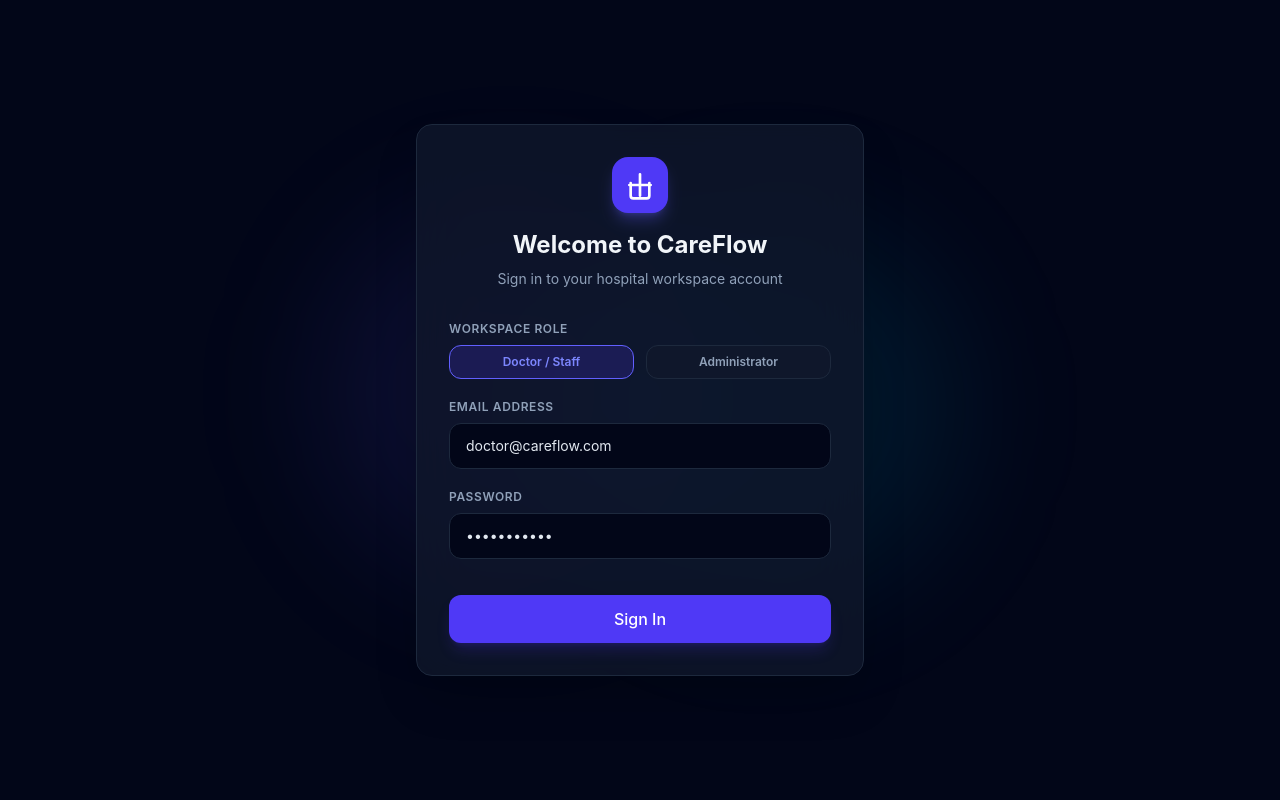
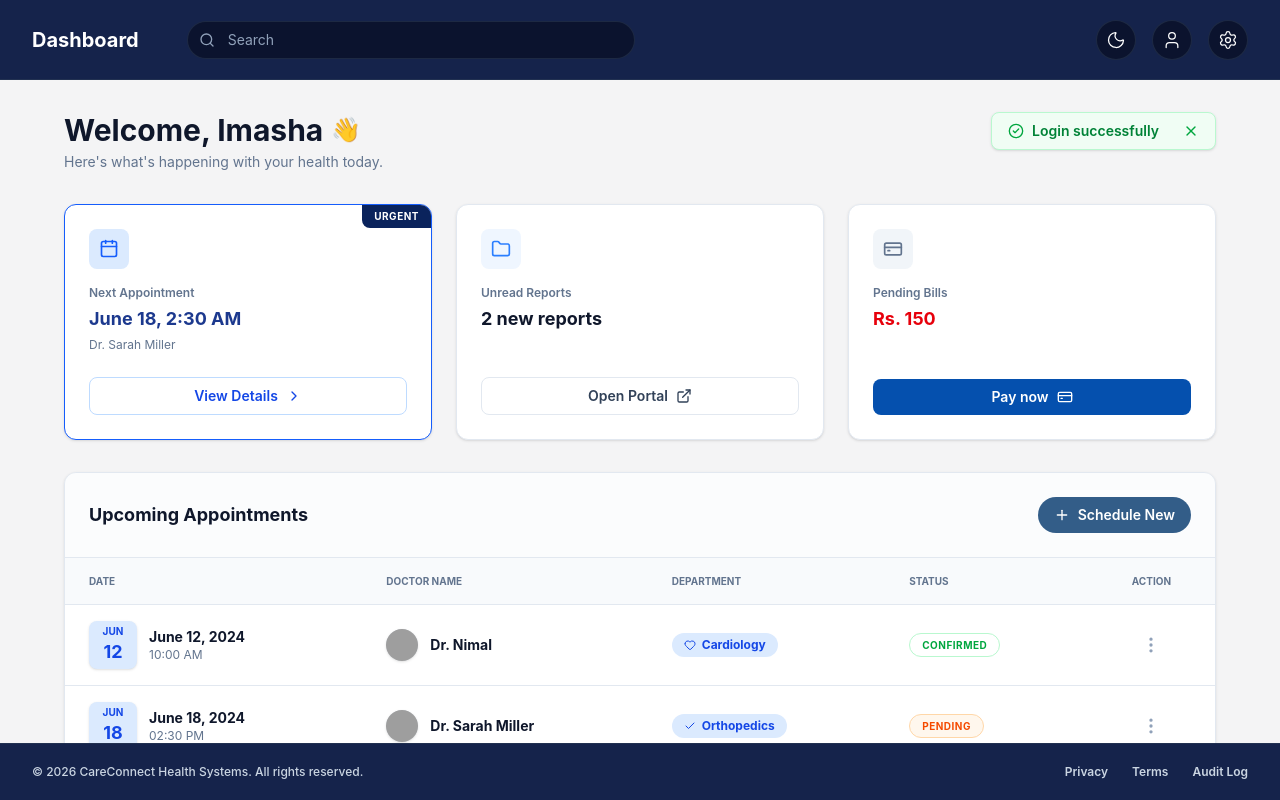
Before and after one commit to Sadaru2002-del/Hospital-mangement-system-, a React app in the folder frontend/: page / in a window 1280 px wide. Built offline with nearby package versions, Linux system fonts and the light colour scheme; grey boxes are pictures that could not be loaded; the HTML template or start-up script is replaced by a standard one.

Commit message:
Add patient Dashboard page with humanized code

```diff
--- a/frontend/src/App.jsx
+++ b/frontend/src/App.jsx
@@ -1,69 +1,23 @@
-import React, { useState } from 'react';
-import { AuthProvider } from './context/AuthContext';
-import { useAuth } from './hooks/useAuth';
-import { Login } from './pages/Login';
-import { DashboardLayout } from './layouts/DashboardLayout';
-import { Dashboard } from './pages/Dashboard';
-import { Appointments } from './pages/Appointments';
-import { Patients } from './pages/Patients';
+import React from 'react';
+import { BrowserRouter, Routes, Route } from 'react-router-dom';
+import MainLayout from './layouts/MainLayout';
+import Dashboard from './pages/Dashboard';
 
-const MainAppContent = () => {
-  const { user, loading } = useAuth();
-  const [activeTab, setActiveTab] = useState('dashboard');
-
-  if (loading) {
-    return (
-      <div className="min-h-screen bg-slate-950 flex justify-center items-center text-slate-100 font-sans">
-        <div className="flex flex-col items-center gap-3">
-          <div className="w-10 h-10 border-4 border-indigo-500 border-t-transparent rounded-full animate-spin"></div>
-          <span className="text-sm font-medium text-slate-400">Loading CareFlow workspace...</span>
-        </div>
-      </div>
-    );
-  }
-
-  if (!user) {
-    return <Login />;
-  }
-
-  // Render active page based on sidebar tab selection
-  const renderActivePage = () => {
-    switch (activeTab) {
-      case 'dashboard':
-        return <Dashboard />;
-      case 'appointments':
-        return <Appointments />;
-      case 'patients':
-        return <Patients />;
-      case 'staff':
-        return (
-          <div className="space-y-6">
-            <div>
-              <h1 className="text-3xl font-extrabold tracking-tight text-slate-100">Staff Directory</h1>
-              <p className="text-sm text-slate-400 mt-1">Manage physicians, nursing shifts, and administration teams</p>
-            </div>
-            <div className="bg-slate-900 border border-slate-800 rounded-2xl p-6 shadow-xl">
-              <p className="text-sm text-slate-400">Staff records integration coming soon.</p>
-            </div>
-          </div>
-        );
-      default:
-        return <Dashboard />;
-    }
-  };
-
-  return (
-    <DashboardLayout activeTab={activeTab} setActiveTab={setActiveTab}>
-      {renderActivePage()}
-    </DashboardLayout>
-  );
-};
-
+/**
+ * App Component
+ *
+ * The entry point of the React application.
+ * This component sets up the routing configuration.
+ */
 function App() {
   return (
-    <AuthProvider>
-      <MainAppContent />
-    </AuthProvider>
+    <BrowserRouter>
+      <Routes>
+        <Route path="/" element={<MainLayout />}>
+          <Route index element={<Dashboard />} />
+        </Route>
+      </Routes>
+    </BrowserRouter>
   );
 }
 
--- /dev/null
+++ b/frontend/src/layouts/MainLayout.jsx
@@ -0,0 +1,24 @@
+import React from 'react';
+import { Outlet } from 'react-router-dom';
+import Navbar from '../components/Navbar';
+import Footer from '../components/Footer';
+
+/**
+ * MainLayout Component
+ *
+ * This is the primary layout wrapper for the application.
+ * It includes the Navbar at the top, the main content area in the middle, and the Footer at the bottom.
+ */
+export default function MainLayout() {
+  return (
+    <div className="flex flex-col h-screen bg-[#f4f4f5] dark:bg-[#0b132e] font-sans text-slate-900 overflow-hidden">
+      <Navbar />
+
+      <main className="flex-1 overflow-y-auto p-6 md:p-8">
+        <Outlet />
+      </main>
+
+      <Footer />
+    </div>
+  );
+}
--- a/frontend/src/pages/Dashboard.jsx
+++ b/frontend/src/pages/Dashboard.jsx
@@ -1,126 +1,242 @@
-import React from 'react';
+import React, { useState } from 'react';
+import { Calendar, Folder, CreditCard, ChevronRight, ExternalLink, Plus, MoreVertical, Heart, Check, X, CheckCircle2 } from 'lucide-react';
 
-export const Dashboard = () => {
-  const stats = [
-    { name: 'Total Patients Registered', value: '1,482', change: '+12% this month', icon: '👤', color: 'indigo' },
-    { name: 'Appointments Scheduled Today', value: '28', change: '8 completed', icon: '📅', color: 'emerald' },
-    { name: 'On-Duty Doctors', value: '14 / 20', change: '6 on leave', icon: '🩺', color: 'cyan' },
-    { name: 'Pending Laboratory Reports', value: '7', change: '3 urgent', icon: '🔬', color: 'amber' },
-  ];
-
-  const recentAppointments = [
-    { patient: 'David Miller', doctor: 'Dr. Sarah Connor', time: '10:30 AM', department: 'Cardiology', status: 'In Progress' },
-    { patient: 'Elena Rostova', doctor: 'Dr. Bruce Banner', time: '11:15 AM', department: 'Pediatrics', status: 'Scheduled' },
-    { patient: 'Marcus Aurelius', doctor: 'Dr. Gregory House', time: '12:00 PM', department: 'Diagnostics', status: 'Scheduled' },
-    { patient: 'Sophia Loren', doctor: 'Dr. Sarah Connor', time: '02:30 PM', department: 'Cardiology', status: 'Completed' },
-  ];
+/**
+ * Dashboard Component
+ *
+ * Represents the main Patient Dashboard page.
+ * Displays greeting, quick stats cards, and a table of upcoming appointments.
+ * Built to be responsive and supports dark/light mode based on Tailwind classes.
+ */
+export default function Dashboard() {
+  // State to manage the visibility of the success alert banner
+  const [showAlert, setShowAlert] = useState(true);
 
   return (
-    <div className="space-y-8">
-      {/* Title */}
+    <div className="max-w-6xl mx-auto space-y-8 animate-in fade-in duration-500 pb-8">
+
+      {/* =========================================
+          1. Header Section
+          Contains the welcome message and alert
+      ========================================= */}
+      <div className="flex flex-col md:flex-row md:items-start justify-between gap-4">
         <div>
-        <h1 className="text-3xl font-extrabold tracking-tight bg-gradient-to-r from-slate-100 to-slate-400 bg-clip-text text-transparent">
-          Dashboard Overview
+          <h1 className="text-2xl md:text-3xl font-bold text-slate-900 dark:text-white flex items-center gap-2">
+            Welcome, Imasha <span className="text-2xl" aria-label="waving hand">👋</span>
           </h1>
-        <p className="text-sm text-slate-400 mt-1">Real-time status updates and key hospital statistics</p>
+          <p className="text-sm text-slate-500 dark:text-slate-400 mt-1">
+            Here's what's happening with your health today.
+          </p>
         </div>
 
-      {/* Stats Grid */}
-      <div className="grid grid-cols-1 md:grid-cols-2 lg:grid-cols-4 gap-6">
-        {stats.map((stat, idx) => (
-          <div key={idx} className="bg-slate-900 border border-slate-800 rounded-2xl p-6 relative overflow-hidden shadow-xl">
-            <div className="flex justify-between items-start">
-              <span className="text-3xl">{stat.icon}</span>
-              <span className="text-xs text-slate-400 font-medium bg-slate-950 px-2 py-1 rounded-lg border border-slate-800">
-                {stat.change}
-              </span>
+        {/* Success Alert Banner */}
+        {showAlert && (
+          <div className="flex items-center gap-2 bg-green-50 dark:bg-green-900/20 border border-green-200 dark:border-green-800 text-green-700 dark:text-green-400 px-4 py-2 rounded-lg text-sm font-semibold shadow-sm">
+            <CheckCircle2 className="w-4 h-4 text-green-600 dark:text-green-500" />
+            Login successfully
+            <button
+              onClick={() => setShowAlert(false)}
+              className="ml-4 text-green-600 dark:text-green-500 hover:text-green-800 dark:hover:text-green-300 transition-colors"
+              aria-label="Close alert"
+            >
+              <X className="w-4 h-4" />
+            </button>
           </div>
-            <div className="mt-4">
-              <h3 className="text-slate-400 text-xs font-semibold uppercase tracking-wider">{stat.name}</h3>
-              <p className="text-3xl font-bold text-slate-100 mt-1">{stat.value}</p>
+        )}
+      </div>
+
+      {/* =========================================
+          2. Stats Cards Section
+          Displays key metrics in a 3-column grid
+      ========================================= */}
+      <div className="grid grid-cols-1 md:grid-cols-3 gap-6">
+
+        {/* Card 1: Next Appointment */}
+        <div className="bg-white dark:bg-[#15234b] rounded-xl border border-blue-600 shadow-sm p-6 relative overflow-hidden flex flex-col">
+          {/* Urgent Badge (Top Right) */}
+          <div className="absolute top-0 right-0 bg-[#0a235c] text-white text-[10px] font-bold px-3 py-1 rounded-bl-lg tracking-wider">
+            URGENT
+          </div>
+
+          {/* Icon Container */}
+          <div className="w-10 h-10 rounded-lg bg-blue-100 dark:bg-[#0b132e] flex items-center justify-center text-blue-600 dark:text-blue-400 mb-4">
+            <Calendar className="w-5 h-5" />
+          </div>
+
+          <p className="text-xs font-semibold text-slate-500 dark:text-slate-300 mb-1">Next Appointment</p>
+          <h3 className="text-lg font-bold text-blue-900 dark:text-white mb-1">June 18, 2:30 AM</h3>
+          <p className="text-xs text-slate-500 dark:text-slate-400 mb-6">Dr. Sarah Miller</p>
+
+          {/* Action Button */}
+          <button className="mt-auto w-full py-2 flex items-center justify-center gap-2 border border-blue-200 dark:border-slate-600 text-blue-700 dark:text-slate-200 rounded-lg text-sm font-semibold hover:bg-blue-50 dark:hover:bg-slate-700/50 transition-colors">
+            View Details <ChevronRight className="w-4 h-4" />
+          </button>
+        </div>
+
+        {/* Card 2: Unread Reports */}
+        <div className="bg-white dark:bg-[#15234b] rounded-xl border border-slate-200 dark:border-slate-700/50 shadow-sm p-6 flex flex-col">
+          {/* Icon Container */}
+          <div className="w-10 h-10 rounded-lg bg-blue-50 dark:bg-[#0b132e] flex items-center justify-center text-blue-500 dark:text-blue-400 mb-4">
+            <Folder className="w-5 h-5" />
+          </div>
+
+          <p className="text-xs font-semibold text-slate-500 dark:text-slate-300 mb-1">Unread Reports</p>
+          <h3 className="text-lg font-bold text-slate-900 dark:text-white mb-6">2 new reports</h3>
+
+          {/* Action Button */}
+          <button className="mt-auto w-full py-2 flex items-center justify-center gap-2 border border-slate-200 dark:border-slate-600 text-slate-700 dark:text-slate-200 rounded-lg text-sm font-semibold hover:bg-slate-50 dark:hover:bg-slate-700/50 transition-colors">
+            Open Portal <ExternalLink className="w-4 h-4" />
+          </button>
+        </div>
+
+        {/* Card 3: Pending Bills */}
+        <div className="bg-white dark:bg-[#15234b] rounded-xl border border-slate-200 dark:border-slate-700/50 shadow-sm p-6 flex flex-col">
+          {/* Icon Container */}
+          <div className="w-10 h-10 rounded-lg bg-slate-100 dark:bg-[#0b132e] flex items-center justify-center text-slate-500 dark:text-slate-400 mb-4">
+            <CreditCard className="w-5 h-5" />
+          </div>
+
+          <p className="text-xs font-semibold text-slate-500 dark:text-slate-300 mb-1">Pending Bills</p>
+          <h3 className="text-lg font-bold text-red-600 dark:text-red-400 mb-6">Rs. 150</h3>
+
+          {/* Action Button */}
+          <button className="mt-auto w-full py-2 flex items-center justify-center gap-2 bg-[#0550ae] text-white rounded-lg text-sm font-semibold hover:bg-blue-700 transition-colors">
+            Pay now <CreditCard className="w-4 h-4" />
+          </button>
+        </div>
+
+      </div>
+
+      {/* =========================================
+          3. Appointments Table Section
+          Displays upcoming appointments list
+      ========================================= */}
+      <div className="bg-white dark:bg-[#15234b] rounded-xl border border-slate-200 dark:border-slate-700/50 shadow-sm overflow-hidden">
+
+        {/* Table Header with Title and Action Button */}
+        <div className="p-6 flex flex-col sm:flex-row items-center justify-between gap-4 border-b border-slate-200 dark:border-slate-700/50 bg-slate-50/50 dark:bg-[#111c3a]">
+          <h2 className="text-lg font-bold text-slate-900 dark:text-white">Upcoming Appointments</h2>
+          <button className="flex items-center gap-2 bg-[#335d88] hover:bg-[#254668] text-white px-4 py-2 rounded-full text-sm font-semibold transition-colors">
+            <Plus className="w-4 h-4" /> Schedule New
+          </button>
+        </div>
+
+        {/* Responsive Table Wrapper */}
+        <div className="overflow-x-auto">
+          <table className="w-full text-sm text-left">
+
+            {/* Table Columns Header */}
+            <thead className="text-[10px] uppercase font-bold text-slate-500 dark:text-slate-400 bg-slate-50 dark:bg-[#111c3a] border-b border-slate-200 dark:border-slate-700/50">
+              <tr>
+                <th className="px-6 py-4">Date</th>
+                <th className="px-6 py-4">Doctor Name</th>
+                <th className="px-6 py-4">Department</th>
+                <th className="px-6 py-4">Status</th>
+                <th className="px-6 py-4 text-center">Action</th>
+              </tr>
+            </thead>
+
+            {/* Table Body (Rows) */}
+            <tbody className="divide-y divide-slate-200 dark:divide-slate-700/50">
+
+              {/* Row 1: Confirmed Appointment */}
+              <tr className="hover:bg-slate-50/50 dark:hover:bg-[#1b2b5a] transition-colors">
+
+                {/* Date Column */}
+                <td className="px-6 py-4">
+                  <div className="flex items-center gap-3">
+                    <div className="bg-blue-100 dark:bg-white text-blue-700 dark:text-[#15234b] rounded-lg p-2 flex flex-col items-center justify-center w-12 h-12 leading-tight shadow-sm">
+                      <span className="text-[10px] font-bold uppercase">Jun</span>
+                      <span className="text-lg font-bold">12</span>
+                    </div>
+                    <div>
+                      <p className="font-bold text-slate-900 dark:text-white">June 12, 2024</p>
+                      <p className="text-xs text-slate-500 dark:text-slate-400">10:00 AM</p>
                     </div>
                   </div>
-        ))}
+                </td>
+
+                {/* Doctor Name Column */}
+                <td className="px-6 py-4">
+                  <div className="flex items-center gap-3">
+                    <img src="https://api.dicebear.com/7.x/avataaars/svg?seed=DrNimal" alt="Dr. Nimal" className="w-8 h-8 rounded-full bg-slate-200 shadow-sm" />
+                    <span className="font-bold text-slate-900 dark:text-white">Dr. Nimal</span>
                   </div>
+                </td>
 
-      {/* Row Layout */}
-      <div className="grid grid-cols-1 lg:grid-cols-3 gap-6">
-        {/* Recent Appointments */}
-        <div className="bg-slate-900 border border-slate-800 rounded-2xl p-6 lg:col-span-2 shadow-xl">
-          <div className="flex justify-between items-center mb-6">
-            <h2 className="text-lg font-bold text-slate-200">Today's Schedule</h2>
-            <button className="text-xs font-semibold text-indigo-400 hover:text-indigo-300">View All</button>
-          </div>
-          <div className="overflow-x-auto">
-            <table className="w-full text-left text-sm border-collapse">
-              <thead>
-                <tr className="border-b border-slate-800 text-slate-400">
-                  <th className="pb-3 font-semibold">Patient</th>
-                  <th className="pb-3 font-semibold">Doctor</th>
-                  <th className="pb-3 font-semibold">Time</th>
-                  <th className="pb-3 font-semibold">Department</th>
-                  <th className="pb-3 font-semibold">Status</th>
-                </tr>
-              </thead>
-              <tbody className="divide-y divide-slate-800/50">
-                {recentAppointments.map((appt, idx) => (
-                  <tr key={idx} className="text-slate-300 hover:bg-slate-900/50">
-                    <td className="py-3.5 font-medium text-slate-200">{appt.patient}</td>
-                    <td className="py-3.5">{appt.doctor}</td>
-                    <td className="py-3.5 text-slate-400">{appt.time}</td>
-                    <td className="py-3.5">{appt.department}</td>
-                    <td className="py-3.5">
-                      <span className={`inline-flex px-2.5 py-1 rounded-full text-xs font-semibold ${
-                        appt.status === 'Completed'
-                          ? 'bg-emerald-500/10 text-emerald-400'
-                          : appt.status === 'In Progress'
-                          ? 'bg-indigo-500/10 text-indigo-400 animate-pulse'
-                          : 'bg-slate-800 text-slate-400'
-                      }`}>
-                        {appt.status}
+                {/* Department Column */}
+                <td className="px-6 py-4">
+                  <span className="inline-flex items-center gap-1.5 px-3 py-1 rounded-full bg-blue-100 dark:bg-blue-900/30 text-blue-700 dark:text-blue-300 text-xs font-bold">
+                    <Heart className="w-3 h-3" /> Cardiology
                   </span>
                 </td>
+
+                {/* Status Column (Confirmed) */}
+                <td className="px-6 py-4">
+                  <span className="inline-flex items-center px-3 py-1 rounded-full border border-green-200 dark:border-green-800 text-green-600 dark:text-green-400 text-[10px] font-bold uppercase tracking-wider">
+                    Confirmed
+                  </span>
+                </td>
+
+                {/* Action Column */}
+                <td className="px-6 py-4 text-center">
+                  <button className="text-slate-400 hover:text-slate-600 dark:hover:text-slate-300 p-2 rounded-full hover:bg-slate-100 dark:hover:bg-slate-700/50 transition-colors">
+                    <MoreVertical className="w-5 h-5 mx-auto" />
+                  </button>
+                </td>
               </tr>
-                ))}
+
+              {/* Row 2: Pending Appointment */}
+              <tr className="hover:bg-slate-50/50 dark:hover:bg-[#1b2b5a] transition-colors">
+
+                {/* Date Column */}
+                <td className="px-6 py-4">
+                  <div className="flex items-center gap-3">
+                    <div className="bg-blue-100 dark:bg-white text-blue-700 dark:text-[#15234b] rounded-lg p-2 flex flex-col items-center justify-center w-12 h-12 leading-tight shadow-sm">
+                      <span className="text-[10px] font-bold uppercase">Jun</span>
+                      <span className="text-lg font-bold">18</span>
+                    </div>
+                    <div>
+                      <p className="font-bold text-slate-900 dark:text-white">June 18, 2024</p>
+                      <p className="text-xs text-slate-500 dark:text-slate-400">02:30 PM</p>
+                    </div>
+                  </div>
+                </td>
+
+                {/* Doctor Name Column */}
+                <td className="px-6 py-4">
+                  <div className="flex items-center gap-3">
+                    <img src="https://api.dicebear.com/7.x/avataaars/svg?seed=DrSarah" alt="Dr. Sarah Miller" className="w-8 h-8 rounded-full bg-slate-200 shadow-sm" />
+                    <span className="font-bold text-slate-900 dark:text-white">Dr. Sarah Miller</span>
+                  </div>
+                </td>
+
+                {/* Department Column */}
+                <td className="px-6 py-4">
+                  <span className="inline-flex items-center gap-1.5 px-3 py-1 rounded-full bg-blue-100 dark:bg-blue-900/30 text-blue-700 dark:text-blue-300 text-xs font-bold">
+                    <Check className="w-3 h-3" /> Orthopedics
+                  </span>
+                </td>
+
+                {/* Status Column (Pending) */}
+                <td className="px-6 py-4">
+                  <span className="inline-flex items-center px-3 py-1 rounded-full border border-orange-200 dark:border-orange-800 bg-orange-50 dark:bg-transparent text-orange-600 dark:text-orange-500 text-[10px] font-bold uppercase tracking-wider">
+                    Pending
+                  </span>
+                </td>
+
+                {/* Action Column */}
+                <td className="px-6 py-4 text-center">
+                  <button className="text-slate-400 hover:text-slate-600 dark:hover:text-slate-300 p-2 rounded-full hover:bg-slate-100 dark:hover:bg-slate-700/50 transition-colors">
+                    <MoreVertical className="w-5 h-5 mx-auto" />
+                  </button>
+                </td>
+              </tr>
+
             </tbody>
           </table>
         </div>
       </div>
-
-        {/* Quick Actions Panel */}
-        <div className="bg-slate-900 border border-slate-800 rounded-2xl p-6 shadow-xl flex flex-col justify-between">
-          <div>
-            <h2 className="text-lg font-bold text-slate-200 mb-6">Quick Tasks</h2>
-            <div className="space-y-3">
-              <button className="w-full flex items-center justify-between p-3.5 rounded-xl bg-slate-950 hover:bg-slate-800/50 border border-slate-800/80 hover:border-indigo-500/40 text-left transition duration-150 group">
-                <div>
-                  <span className="block text-sm font-semibold text-slate-200 group-hover:text-indigo-400">Register New Patient</span>
-                  <span className="block text-xs text-slate-400">Add medical logs and contact info</span>
-                </div>
-                <span className="text-slate-500 group-hover:translate-x-1 transition duration-150">→</span>
-              </button>
-              <button className="w-full flex items-center justify-between p-3.5 rounded-xl bg-slate-950 hover:bg-slate-800/50 border border-slate-800/80 hover:border-indigo-500/40 text-left transition duration-150 group">
-                <div>
-                  <span className="block text-sm font-semibold text-slate-200 group-hover:text-indigo-400">Schedule Appointment</span>
-                  <span className="block text-xs text-slate-400">Select doctor, slot and room</span>
-                </div>
-                <span className="text-slate-500 group-hover:translate-x-1 transition duration-150">→</span>
-              </button>
-              <button className="w-full flex items-center justify-between p-3.5 rounded-xl bg-slate-950 hover:bg-slate-800/50 border border-slate-800/80 hover:border-indigo-500/40 text-left transition duration-150 group">
-                <div>
-                  <span className="block text-sm font-semibold text-slate-200 group-hover:text-indigo-400">Generate Billing Bill</span>
-                  <span className="block text-xs text-slate-400">Process insurance claim records</span>
-                </div>
-                <span className="text-slate-500 group-hover:translate-x-1 transition duration-150">→</span>
-              </button>
-            </div>
-          </div>
-          <div className="mt-8 p-4 bg-indigo-600/10 border border-indigo-500/20 rounded-xl text-center">
-            <span className="block text-xs font-semibold text-indigo-400 uppercase tracking-wider mb-1">Database Sync Status</span>
-            <span className="text-xs text-slate-300">Connected to local MongoDB (hospital_management)</span>
-          </div>
-        </div>
-      </div>
     </div>
   );
-};
+}
```
Lines whose indentation alone changed are shown as unchanged.
